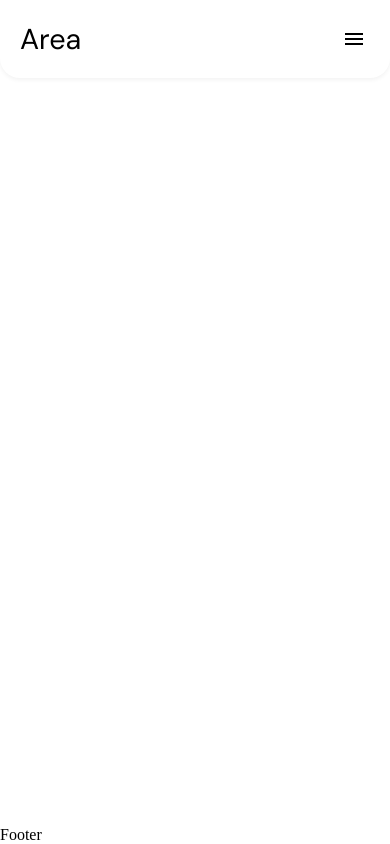
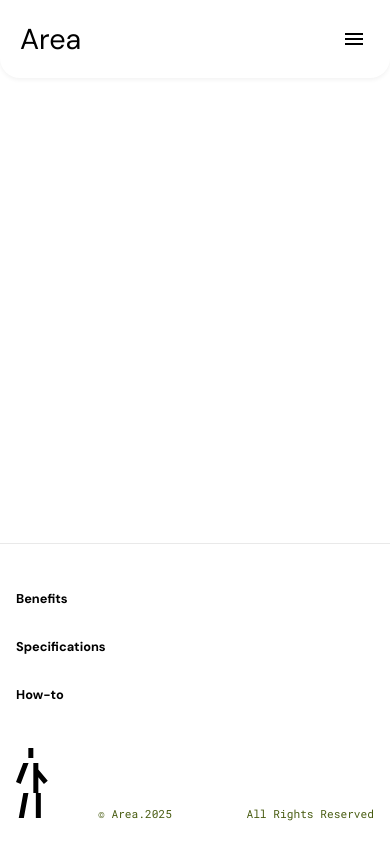
Before and after one commit to MikhailShevchenko/area-landing, a React (Vite) app: page / in a window 390 px wide. Built offline with nearby package versions, Linux system fonts and the light colour scheme.

Commit message:
Finished responsive footer

```diff
--- a/src/components/footer/Footer.jsx
+++ b/src/components/footer/Footer.jsx
@@ -1,7 +1,37 @@
 import styles from './Footer.module.css';
+import union_img from '../../assets/Union.svg';
 
 const Footer = () => {
-  return <footer className={styles.footer}>Footer</footer>;
+  return (
+    <footer className={styles.footer}>
+      <hr className={styles.footerLine} />
+      <div>
+        <ul className={styles.footerMenu}>
+          <li className={styles.footerMenuItem}>
+            <a href="#">Benefits</a>
+          </li>
+          <li className={styles.footerMenuItem}>
+            <a href="#">Specifications</a>
+          </li>
+          <li className={styles.footerMenuItem}>
+            <a href="#">How-to</a>
+          </li>
+        </ul>
+      </div>
+      <div>
+        <div className={styles.copyRight}>
+          <div>
+            <img src={union_img} alt="" />
+            <span>
+              <span>© Area.</span>
+              <span>2025</span>
+            </span>
+          </div>
+          <span>All Rights Reserved</span>
+        </div>
+      </div>
+    </footer>
+  );
 };
 
 export default Footer;
--- a/src/components/footer/Footer.module.css
+++ b/src/components/footer/Footer.module.css
@@ -1,3 +1,76 @@
 .footer {
-  margin-top: auto;
+  margin: auto auto 0 auto;
+  height: 250px;
+  width: 100%;
+  max-width: 1200px;
+  display: flex;
+  flex-direction: column;
+  justify-content: space-around;
 }
+
+.footerLine {
+  border: none;
+  background-color: #e9e9e9;
+  height: 1px;
+}
+
+.footerMenu {
+  height: 50px;
+  display: flex;
+  list-style-type: none;
+}
+
+.footerMenuItem:not(:first-child) {
+  padding-left: 10px;
+}
+
+.footerMenuItem a {
+  color: black;
+  font-family: 'DM Sans', sans-serif;
+  font-size: 0.8rem;
+  font-weight: bold;
+}
+
+.copyRight {
+  display: flex;
+  justify-content: space-between;
+  align-items: flex-end;
+  padding-bottom: 20px;
+  font-family: 'Roboto Mono', sans-serif;
+  color: #485c11;
+  font-size: 0.7rem;
+}
+
+.copyRight div > span {
+  padding-left: 50px;
+}
+
+@media (max-width: 1279px) {
+  .footer {
+    padding: 0 40px;
+  }
+}
+
+@media (max-width: 799px) {
+  .footer {
+    height: 324px;
+    max-width: none;
+    padding: 0;
+  }
+
+  .footerMenu {
+    width: 100%;
+    height: 114px;
+    flex-direction: column;
+    justify-content: space-between;
+    padding-left: 16px;
+  }
+
+  .footerMenuItem:not(:first-child) {
+    padding-left: 0;
+  }
+
+  .copyRight {
+    padding: 0 16px;
+  }
+}
```
Also changed, not shown: src/assets/Union.svg (added).
